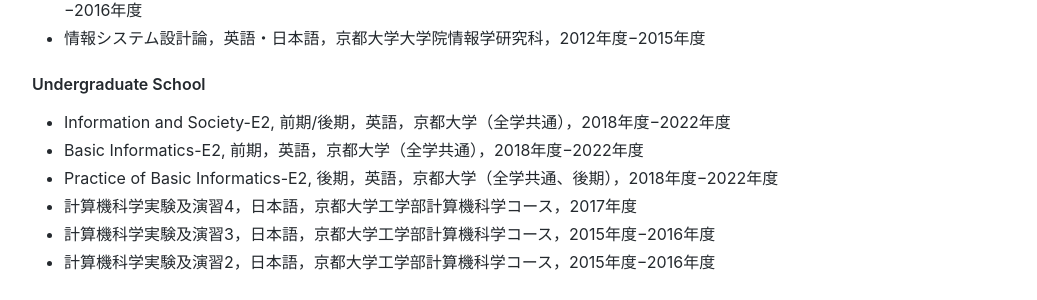
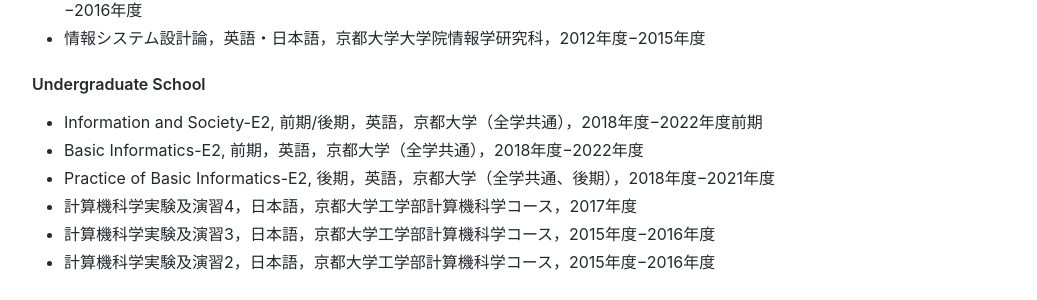
Before and after one commit to lindh/lindh.github.io, a Jekyll site: the page built from teaching.md, in a window 1280 px wide. Shown: the part 821-1121 px from the top of the page, without its empty margins (118-1155 px from the left). Built offline with Jekyll 4.4.1, drawn with Linux system fonts in a browser that asks for light colours; comment, search, counter and statistics services are not loaded.

Commit message:
Update teaching.md

```diff
--- a/teaching.md
+++ b/teaching.md
@@ -29,9 +29,9 @@
 - 情報システム設計論，英語・日本語，京都大学大学院情報学研究科，2012年度−2015年度
 
 #### Undergraduate School
-- Information and Society-E2, 前期/後期，英語，京都大学（全学共通），2018年度−2022年度
+- Information and Society-E2, 前期/後期，英語，京都大学（全学共通），2018年度−2022年度前期
 - Basic Informatics-E2, 前期，英語，京都大学（全学共通），2018年度−2022年度
-- Practice of Basic Informatics-E2, 後期，英語，京都大学（全学共通、後期），2018年度−2022年度
+- Practice of Basic Informatics-E2, 後期，英語，京都大学（全学共通、後期），2018年度−2021年度
 - 計算機科学実験及演習4，日本語，京都大学工学部計算機科学コース，2017年度
 - 計算機科学実験及演習3，日本語，京都大学工学部計算機科学コース，2015年度−2016年度
 - 計算機科学実験及演習2，日本語，京都大学工学部計算機科学コース，2015年度−2016年度
```
